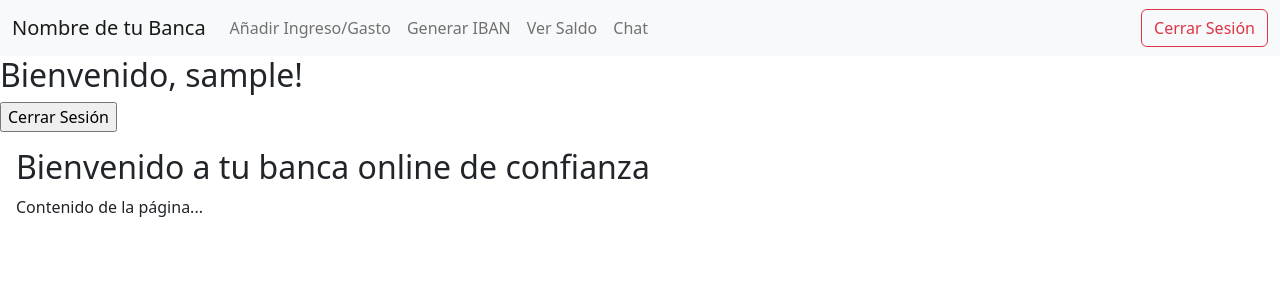
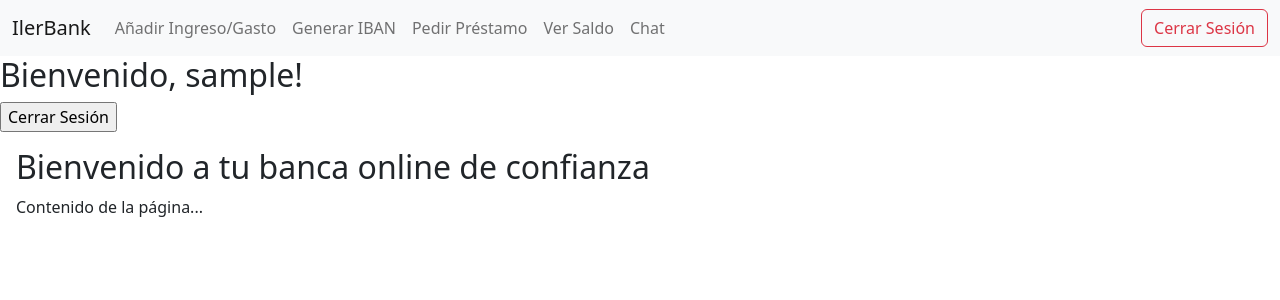
Before and after one commit to lenny1214/BANCOtopFinal, a PHP site: page /inicio.php in a window 1280 px wide. Shown: the top 300 px of the page. Run offline with PHP 8.4, Linux system fonts and the light colour scheme; the visitor is signed in with stand-in values (Sample User, id 1).

Commit message:
creación del navbar

```diff
--- a/html/inicio.php
+++ b/html/inicio.php
@@ -48,7 +48,7 @@ if ($_SERVER['REQUEST_METHOD'] === 'POST' && isset($_POST['cerrar_sesion'])) {
       <!-- Navbar -->
       <nav class="navbar navbar-expand-lg navbar-light bg-light">
             <div class="container-fluid">
-                <a class="navbar-brand" href="#">Nombre de tu Banca</a>
+                <a class="navbar-brand" href="#">IlerBank</a>
                 <button class="navbar-toggler" type="button" data-bs-toggle="collapse"
                     data-bs-target="#navbarNav" aria-controls="navbarNav" aria-expanded="false"
                     aria-label="Toggle navigation">
@@ -61,6 +61,9 @@ if ($_SERVER['REQUEST_METHOD'] === 'POST' && isset($_POST['cerrar_sesion'])) {
                         </li>
                         <li class="nav-item">
                             <a class="nav-link" href="#">Generar IBAN</a>
+                        </li>
+                        <li class="nav-item">
+                            <a class="nav-link" href="#">Pedir Préstamo</a>
                         </li>
                         <li class="nav-item">
                             <a class="nav-link" href="#">Ver Saldo</a>
```
